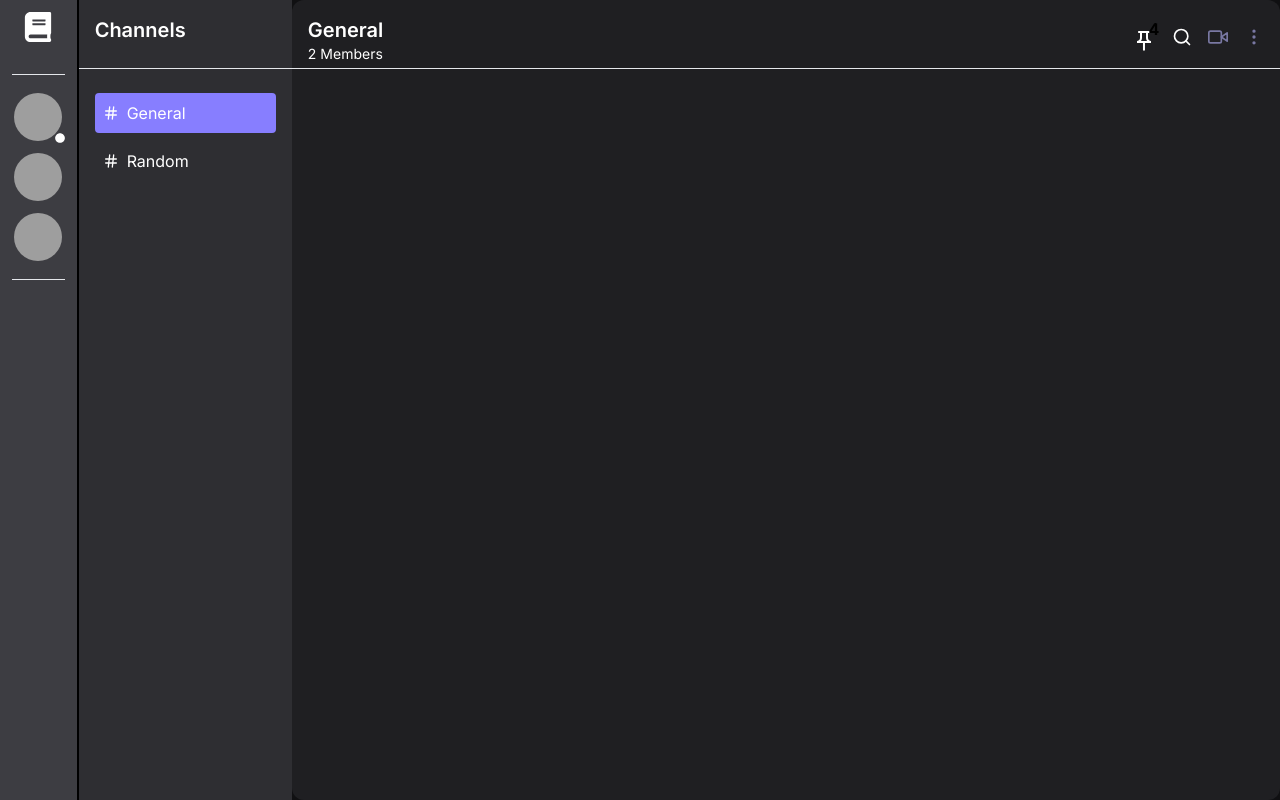
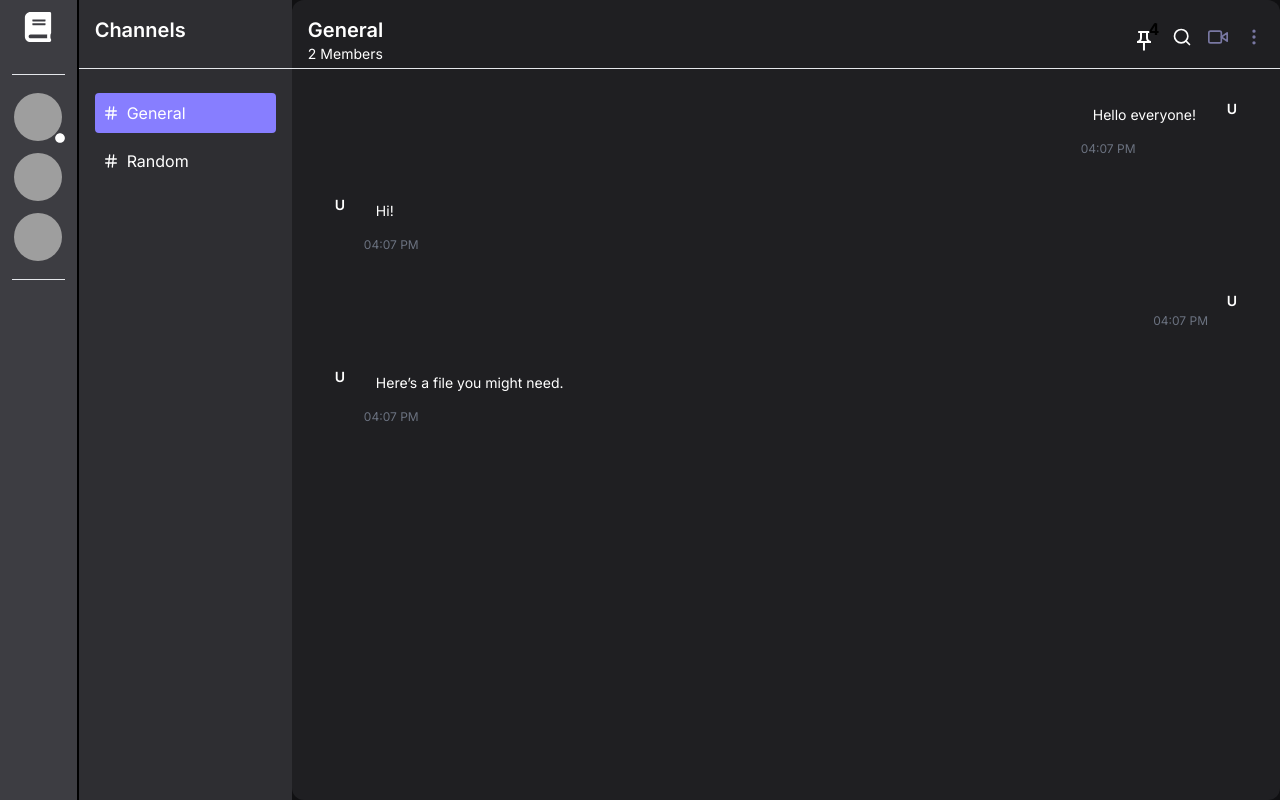
Before and after one commit to Mdsr2op/EduGather-Client, a React (Vite) app: page / in a window 1280 px wide. Built offline with nearby package versions, Linux system fonts and the light colour scheme; grey boxes are pictures that could not be loaded.

Commit message:
Added MessageBody to the ChatPage

```diff
--- a/src/components/pages/ChatPage.tsx
+++ b/src/components/pages/ChatPage.tsx
@@ -1,5 +1,6 @@
 import ChannelSidebar from '@/features/root/channels/components/ChannelSidebar';
 import ChatHeader from '@/features/root/chats/components/ChatHeader';
+import ChatWindow from '@/features/root/chats/components/ChatWindow';
 import React, { useState } from 'react';
 import { useNavigate } from 'react-router-dom';
 
@@ -16,47 +17,37 @@ function ChatPage() {
   const [selectedChannel, setSelectedChannel] = useState(channels[0].name);
   const [messages, setMessages] = useState([
     {
-      id: 1,
-      senderId: 1,
+      id: "1",
+      senderId: "1",
       senderName: 'User1',
       text: 'Hello everyone!',
       timestamp: Date.now() - 60000,
     },
     {
-      id: 2,
-      senderId: 2,
+      id: "2",
+      senderId: "2",
       senderName: 'User2',
       text: 'Hi!',
       timestamp: Date.now() - 30000,
     },
     {
-      id: 3,
-      senderId: 1,
+      id: "3",
+      senderId: "1",
       senderName: 'User1',
       text: '',
       timestamp: Date.now() - 20000,
-      resource: {
-        type: 'image/jpeg',
-        url: 'https://picsum.photos/200/300',
-        name: 'sample-image.jpg',
-      },
     },
     {
-      id: 4,
-      senderId: 2,
+      id: "4",
+      senderId: "2",
       senderName: 'User2',
       text: 'Here’s a file you might need.',
       timestamp: Date.now() - 10000,
-      resource: {
-        type: 'file',
-        url: 'https://example.com/sample.pdf',
-        name: 'sample-file.pdf',
-      },
     },
   ]);
 
   const [isSearchDialogOpen, setIsSearchDialogOpen] = useState(false);
-  const userId = 1; // Assuming current user has ID 1
+  const userId = "1"; // Assuming current user has ID 1
   const navigate = useNavigate(); // Use navigate for route navigation
 
 
@@ -73,6 +64,9 @@ function ChatPage() {
       />
       <div className="flex flex-col flex-grow w-full p-4 bg-dark-4 rounded-xl">
         <ChatHeader channelName={selectedChannel} membersCount={2} />
+        <div className="flex flex-col flex-grow justify-between overflow-hidden">
+          <ChatWindow initialMessages={messages} userId={userId}/>
+        </div>
       </div>
 
     </div>
--- /dev/null
+++ b/src/features/root/chats/components/ChatWindow.tsx
@@ -0,0 +1,20 @@
+// ChatWindow.js
+import React from 'react';
+import MessageBody from './MessageBody';
+import { MessageType } from '../../messages/components/Message';
+
+interface ChatWindowProps {
+    initialMessages: MessageType[];
+    userId: string;
+}
+
+const ChatWindow = ({ initialMessages, userId }: ChatWindowProps) => {
+  return (
+      <div className="flex flex-col h-full">
+        <MessageBody messages={initialMessages} userId={userId} />
+        {/* <ChatInput /> */}
+      </div>
+  );
+};
+
+export default ChatWindow;
--- /dev/null
+++ b/src/features/root/chats/components/MessageBody.tsx
@@ -0,0 +1,33 @@
+// MessageBody.js (updated with auto-scroll)
+import React, { useContext, useEffect, useRef } from 'react';
+import Message, { MessageType } from '../../messages/components/Message';
+
+
+interface MessageBodyProps {
+    messages: MessageType[];
+    userId: string;
+}
+
+const MessageBody = ({ messages, userId }: MessageBodyProps) => {
+  const endOfMessagesRef = useRef(null);
+
+//   useEffect(() => {
+//     endOfMessagesRef.current?.scrollIntoView({ behavior: 'smooth' });
+//   }, [messages]);
+
+  return (
+    <div className="bg-dark4 p-4 h-full overflow-y-auto custom-scrollbar flex flex-col space-y-4 rounded-lg">
+      {messages.map((message) => (
+        <div key={message.id} className="space-y-2">
+            <Message
+              message={message}
+              isUserMessage={message.senderId === userId}
+            />
+        </div>
+      ))}
+      {/* <div ref={endOfMessagesRef} /> */}
+    </div>
+  );
+};
+
+export default MessageBody;
--- /dev/null
+++ b/src/features/root/messages/components/Message.tsx
@@ -0,0 +1,47 @@
+
+
+import MessageAvatar from "./MessageAvatar";
+import MessageTimestamp from "./MessageTimestamp";
+
+export interface MessageType{
+  id: string;
+  text: string;
+  senderId: string;
+  senderName: string;
+  timestamp: number;
+}
+
+export interface MessageProps {
+  message: MessageType
+  isUserMessage: boolean
+}
+
+const Message = ({message, isUserMessage}: MessageProps) => {
+
+  return (
+    <div
+      className={`flex ${isUserMessage ? "justify-end" : "justify-start"} relative my-2`}
+    >
+      <div className={`flex max-w-xs ${isUserMessage ? "flex-row-reverse" : ""}`}>
+        <MessageAvatar senderName={message.senderName} />
+        <div className="mx-2">
+          <div
+            className={`p-3 rounded-lg cursor-pointer transition-transform transform hover:scale-105 ${
+              isUserMessage ? "bg-primary text-light1" : "bg-dark5 text-light1"
+            }`}
+          >
+              <p className="text-sm">{message.text}</p>
+          </div>
+          <div className="flex items-center text-xs text-gray-400 mt-1">
+            <MessageTimestamp
+              timestamp={message.timestamp}
+              isUserMessage={isUserMessage}
+            />
+          </div>
+        </div>
+      </div>
+    </div>
+  );
+};
+
+export default Message;
--- /dev/null
+++ b/src/features/root/messages/components/MessageAvatar.tsx
@@ -0,0 +1,13 @@
+import React from 'react';
+
+const MessageAvatar = ({ senderName }: { senderName: string }) => {
+  return (
+    <div className="flex-shrink-0">
+      <div className="w-8 h-8 rounded-full bg-light3 flex items-center justify-center text-sm font-semibold text-white">
+        {senderName.charAt(0)}
+      </div>
+    </div>
+  );
+};
+
+export default MessageAvatar;
--- /dev/null
+++ b/src/features/root/messages/components/MessageTimestamp.tsx
@@ -0,0 +1,20 @@
+import React from "react";
+
+// Helper function to format the timestamp
+const formatTimestamp = (timestamp: number): string => {
+  const date = new Date(timestamp);
+  return date.toLocaleTimeString([], { hour: "2-digit", minute: "2-digit" });
+};
+
+interface MessageTimestampProps {
+  timestamp: number; // Assuming the timestamp is in milliseconds since epoch
+  isUserMessage: boolean;
+}
+
+const MessageTimestamp: React.FC<MessageTimestampProps> = ({ timestamp, isUserMessage }) => (
+  <span className={`text-xs ${isUserMessage ? "text-right" : "text-left"} text-gray-500`}>
+    {formatTimestamp(timestamp)}
+  </span>
+);
+
+export default MessageTimestamp;
```
Also changed, not shown: src/features/root/chats/components/ChatInput.tsx (added).
